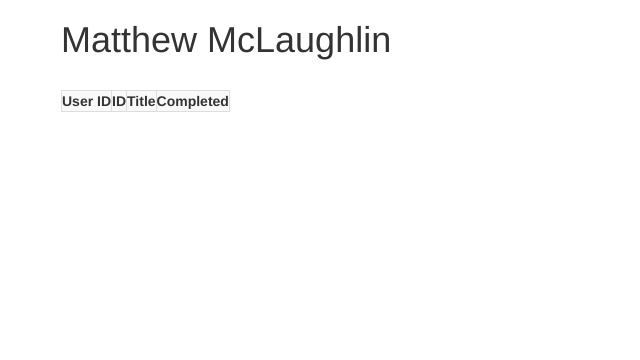
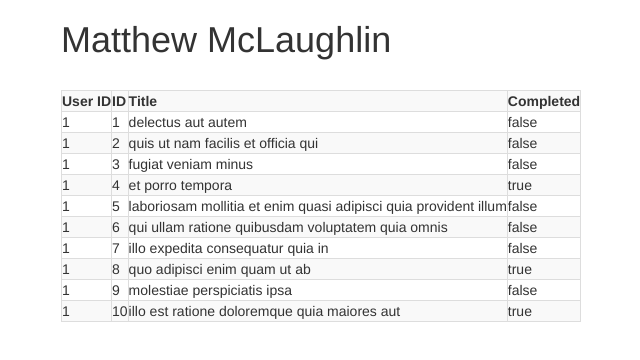
Before and after one commit to mattmneit/assignment2, a website: page public/read-todo.html in a window 1280 px wide. Shown: the whole page, without its empty margins (9-649 px from the left). Drawn offline with nearby package versions, Linux system fonts and the light colour scheme.

Commit message:
Update read-todo.html

```diff
--- a/public/read-todo.html
+++ b/public/read-todo.html
@@ -34,10 +34,10 @@ $(document).ready(function(){
         var todo_data = '';
         $.each(data, function(key, value){
             todo_data += '<tr>';
-            todo_data += '<td>'+value.userID+'</td>';
-            todo_data += '<td>'+value.+'</td>';
-            todo_data += '<td>'+value.+'</td>';
-            todo_data += '<td>'+value.+'</td>';
+            todo_data += '<td>'+value.userId+'</td>';
+            todo_data += '<td>'+value.id+'</td>';
+            todo_data += '<td>'+value.title+'</td>';
+            todo_data += '<td>'+value.completed+'</td>';
             todo_data += '</tr>';
         });
         $('#todo_table').append(todo_data);
```
